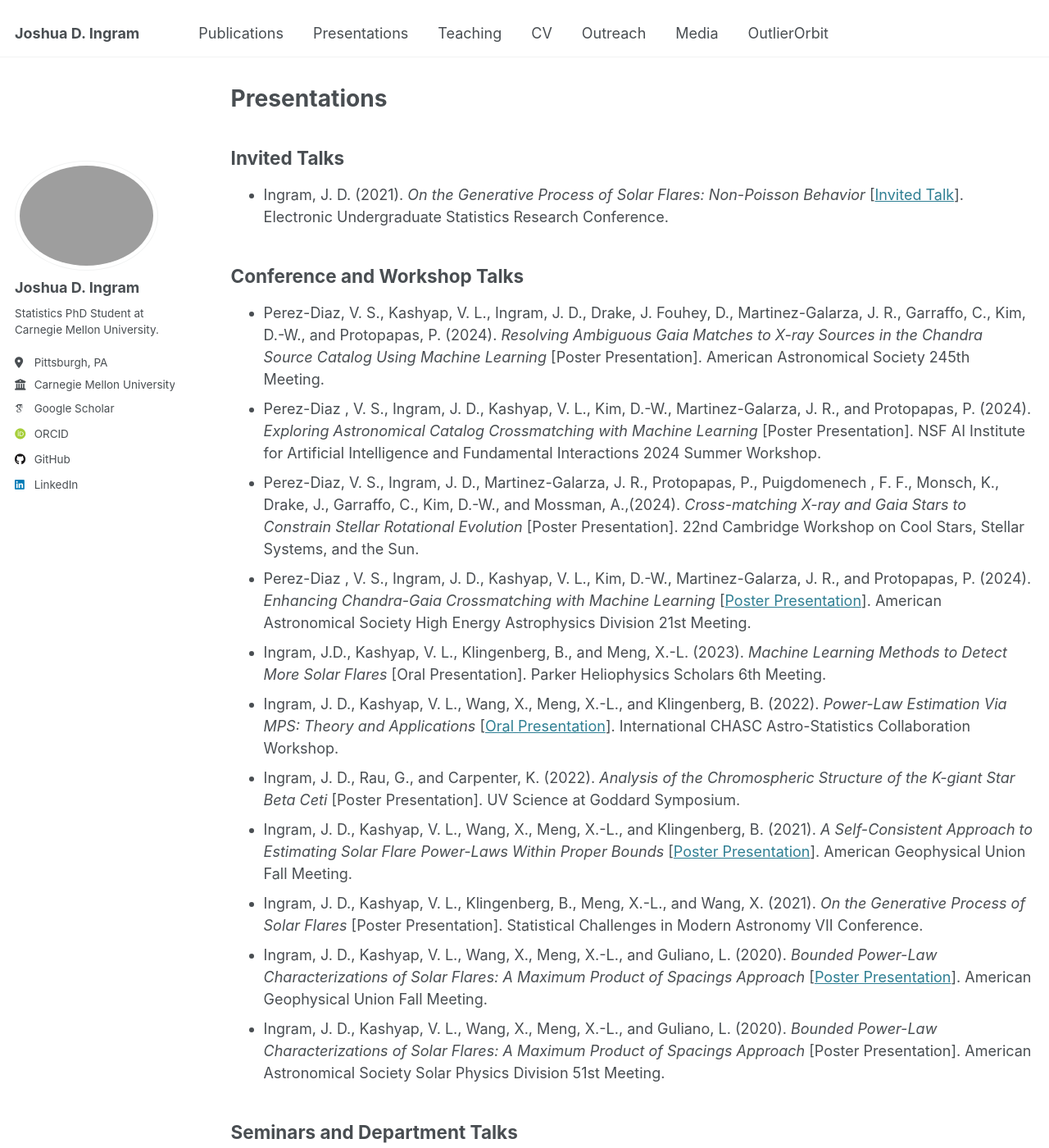
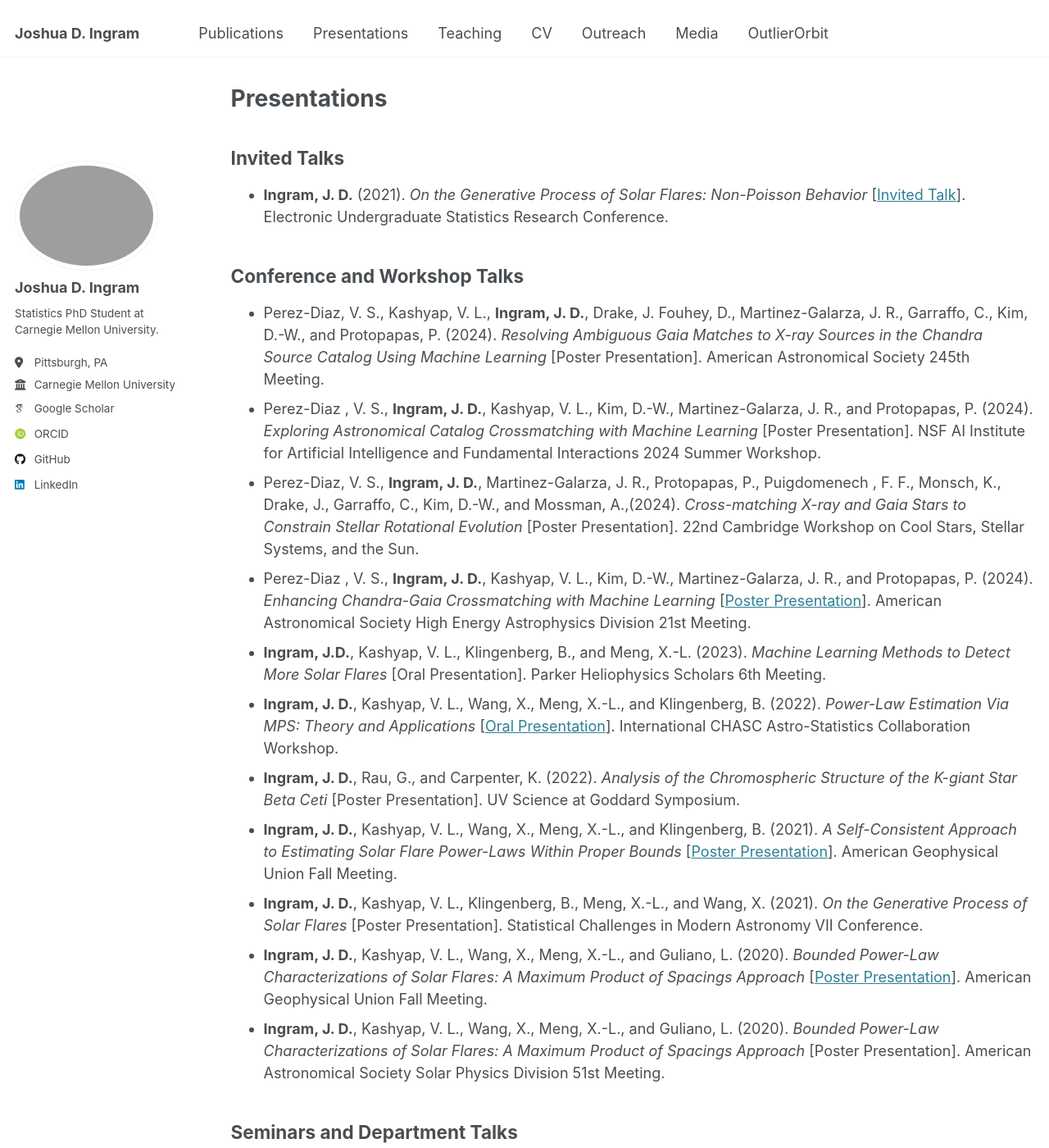
Before and after one commit to Joshuaingram/joshuaingram.github.io, a Jekyll site: the page built from _pages/presentations.md, in a window 1280 px wide and 1400 px high. Shown: the whole window at 82% size. Built offline with Jekyll 4.4.1, drawn with Linux system fonts in a browser that asks for light colours; some web fonts are replaced; some of the changed text lies outside the part shown.

Commit message:
updated bolds

```diff
--- a/_pages/presentations.md
+++ b/_pages/presentations.md
@@ -7,27 +7,27 @@ author_profile: true
 
 Invited Talks
 ------
-* Ingram, J. D. (2021). *On the Generative Process of Solar Flares: Non-Poisson Behavior* [[Invited Talk](https://www.youtube.com/watch?v=-sp93W_yTR4)]. Electronic Undergraduate Statistics Research Conference.
+* **Ingram, J. D.** (2021). *On the Generative Process of Solar Flares: Non-Poisson Behavior* [[Invited Talk](https://www.youtube.com/watch?v=-sp93W_yTR4)]. Electronic Undergraduate Statistics Research Conference.
 
 Conference and Workshop Talks
 ------
-* Perez-Diaz, V. S., Kashyap, V. L., Ingram, J. D., Drake, J. Fouhey, D., Martinez-Galarza, J. R., Garraffo, C., Kim, D.-W., and Protopapas, P. (2024). *Resolving Ambiguous Gaia Matches to X-ray Sources in the Chandra Source Catalog Using Machine Learning* [Poster Presentation]. American Astronomical Society 245th Meeting.
-* Perez-Diaz , V. S., Ingram, J. D., Kashyap, V. L., Kim, D.-W., Martinez-Galarza, J. R., and Protopapas, P. (2024). *Exploring Astronomical Catalog Crossmatching with Machine Learning* [Poster Presentation]. NSF AI Institute for Artificial Intelligence and Fundamental Interactions 2024 Summer Workshop.
-* Perez-Diaz, V. S., Ingram, J. D., Martinez-Galarza, J. R., Protopapas, P., Puigdomenech , F. F., Monsch, K., Drake, J., Garraffo, C., Kim, D.-W., and Mossman, A.,(2024). *Cross-matching X-ray and Gaia Stars to Constrain Stellar Rotational Evolution* [Poster Presentation]. 22nd Cambridge Workshop on Cool Stars, Stellar Systems, and the Sun.
-* Perez-Diaz , V. S., Ingram, J. D., Kashyap, V. L., Kim, D.-W., Martinez-Galarza, J. R., and Protopapas, P. (2024). *Enhancing Chandra-Gaia Crossmatching with Machine Learning* [[Poster Presentation](https://ui.adsabs.harvard.edu/abs/2024HEAD...2110502P/abstract)]. American Astronomical Society High Energy Astrophysics Division 21st Meeting.
-* Ingram, J.D., Kashyap, V. L., Klingenberg, B., and Meng, X.-L. (2023). *Machine Learning Methods to Detect More Solar Flares* [Oral Presentation]. Parker Heliophysics Scholars 6th Meeting.
-* Ingram, J. D., Kashyap, V. L., Wang, X., Meng, X.-L., and Klingenberg, B. (2022). *Power-Law Estimation Via MPS: Theory and Applications* [[Oral Presentation](https://hea-www.harvard.edu/AstroStat/CHASC_2122/MPS_20220802.pdf)]. International CHASC Astro-Statistics Collaboration Workshop.
-* Ingram, J. D., Rau, G., and Carpenter, K. (2022). *Analysis of the Chromospheric Structure of the K-giant Star Beta Ceti* [Poster Presentation]. UV Science at Goddard Symposium.
-* Ingram, J. D., Kashyap, V. L., Wang, X., Meng, X.-L., and Klingenberg, B. (2021). *A Self-Consistent Approach to Estimating Solar Flare Power-Laws Within Proper Bounds* [[Poster Presentation](https://ui.adsabs.harvard.edu/abs/2021AGUFMSH25E2122I/abstract)]. American Geophysical Union Fall Meeting.
-* Ingram, J. D., Kashyap, V. L., Klingenberg, B., Meng, X.-L., and Wang, X. (2021). *On the Generative Process of Solar Flares* [Poster Presentation]. Statistical Challenges in Modern Astronomy VII Conference.
-* Ingram, J. D., Kashyap, V. L., Wang, X., Meng, X.-L., and Guliano, L. (2020). *Bounded Power-Law Characterizations of Solar Flares: A Maximum Product of Spacings Approach* [[Poster Presentation](https://ui.adsabs.harvard.edu/abs/2020AGUFMSH0430005I/abstract)]. American Geophysical Union Fall Meeting.
-* Ingram, J. D., Kashyap, V. L., Wang, X., Meng, X.-L., and Guliano, L. (2020). *Bounded Power-Law Characterizations of Solar Flares: A Maximum Product of Spacings Approach* [Poster Presentation]. American Astronomical Society Solar Physics Division 51st Meeting.
+* Perez-Diaz, V. S., Kashyap, V. L., **Ingram, J. D.**, Drake, J. Fouhey, D., Martinez-Galarza, J. R., Garraffo, C., Kim, D.-W., and Protopapas, P. (2024). *Resolving Ambiguous Gaia Matches to X-ray Sources in the Chandra Source Catalog Using Machine Learning* [Poster Presentation]. American Astronomical Society 245th Meeting.
+* Perez-Diaz , V. S., **Ingram, J. D.**, Kashyap, V. L., Kim, D.-W., Martinez-Galarza, J. R., and Protopapas, P. (2024). *Exploring Astronomical Catalog Crossmatching with Machine Learning* [Poster Presentation]. NSF AI Institute for Artificial Intelligence and Fundamental Interactions 2024 Summer Workshop.
+* Perez-Diaz, V. S., **Ingram, J. D.**, Martinez-Galarza, J. R., Protopapas, P., Puigdomenech , F. F., Monsch, K., Drake, J., Garraffo, C., Kim, D.-W., and Mossman, A.,(2024). *Cross-matching X-ray and Gaia Stars to Constrain Stellar Rotational Evolution* [Poster Presentation]. 22nd Cambridge Workshop on Cool Stars, Stellar Systems, and the Sun.
+* Perez-Diaz , V. S., **Ingram, J. D.**, Kashyap, V. L., Kim, D.-W., Martinez-Galarza, J. R., and Protopapas, P. (2024). *Enhancing Chandra-Gaia Crossmatching with Machine Learning* [[Poster Presentation](https://ui.adsabs.harvard.edu/abs/2024HEAD...2110502P/abstract)]. American Astronomical Society High Energy Astrophysics Division 21st Meeting.
+* **Ingram, J.D.**, Kashyap, V. L., Klingenberg, B., and Meng, X.-L. (2023). *Machine Learning Methods to Detect More Solar Flares* [Oral Presentation]. Parker Heliophysics Scholars 6th Meeting.
+* **Ingram, J. D.**, Kashyap, V. L., Wang, X., Meng, X.-L., and Klingenberg, B. (2022). *Power-Law Estimation Via MPS: Theory and Applications* [[Oral Presentation](https://hea-www.harvard.edu/AstroStat/CHASC_2122/MPS_20220802.pdf)]. International CHASC Astro-Statistics Collaboration Workshop.
+* **Ingram, J. D.**, Rau, G., and Carpenter, K. (2022). *Analysis of the Chromospheric Structure of the K-giant Star Beta Ceti* [Poster Presentation]. UV Science at Goddard Symposium.
+* **Ingram, J. D.**, Kashyap, V. L., Wang, X., Meng, X.-L., and Klingenberg, B. (2021). *A Self-Consistent Approach to Estimating Solar Flare Power-Laws Within Proper Bounds* [[Poster Presentation](https://ui.adsabs.harvard.edu/abs/2021AGUFMSH25E2122I/abstract)]. American Geophysical Union Fall Meeting.
+* **Ingram, J. D.**, Kashyap, V. L., Klingenberg, B., Meng, X.-L., and Wang, X. (2021). *On the Generative Process of Solar Flares* [Poster Presentation]. Statistical Challenges in Modern Astronomy VII Conference.
+* **Ingram, J. D.**, Kashyap, V. L., Wang, X., Meng, X.-L., and Guliano, L. (2020). *Bounded Power-Law Characterizations of Solar Flares: A Maximum Product of Spacings Approach* [[Poster Presentation](https://ui.adsabs.harvard.edu/abs/2020AGUFMSH0430005I/abstract)]. American Geophysical Union Fall Meeting.
+* **Ingram, J. D.**, Kashyap, V. L., Wang, X., Meng, X.-L., and Guliano, L. (2020). *Bounded Power-Law Characterizations of Solar Flares: A Maximum Product of Spacings Approach* [Poster Presentation]. American Astronomical Society Solar Physics Division 51st Meeting.
 
 Seminars and Department Talks
 ------
-* Ingram, J. D. (2022). *Securing and Maximizing Internships* [Oral Presentation]. New College of Florida Data Science Seminar.
-* Ingram, J. D. (2022). *Astrostatistics: A Case for Better Statistical Literacy* [Oral Presentation]. Center for Astrophysics NSF REU Programs.
-* Ingram, J. D. (2022). *Building Your Confidence in the Sampling Distribution* [Oral Presentation]. New College of Florida Mathematics Seminar.
-* Ingram, J. D. (2021). *The Bayesian Approach to Modeling the World* [Oral Presentation]. New College of Florida Mathematics Seminar.
-* Ingram, J. D. (2020). *Bounded Power-Law Characterizations of Solar Flares: A Maximum Product of Spacings Approach* [[Oral Presentation](https://zenodo.org/records/4122268)]. NSF-SAO Solar REU Seminar.
-* Ingram, J. D. (2020). *Power-Law Characterizations of Solar Flares* [Oral Presentation]. International CHASC Astro-Statistics Collaboration Seminar.
+* **Ingram, J. D.** (2022). *Securing and Maximizing Internships* [Oral Presentation]. New College of Florida Data Science Seminar.
+* **Ingram, J. D.** (2022). *Astrostatistics: A Case for Better Statistical Literacy* [Oral Presentation]. Center for Astrophysics NSF REU Programs.
+* **Ingram, J. D.** (2022). *Building Your Confidence in the Sampling Distribution* [Oral Presentation]. New College of Florida Mathematics Seminar.
+* **Ingram, J. D.** (2021). *The Bayesian Approach to Modeling the World* [Oral Presentation]. New College of Florida Mathematics Seminar.
+* **Ingram, J. D.** (2020). *Bounded Power-Law Characterizations of Solar Flares: A Maximum Product of Spacings Approach* [[Oral Presentation](https://zenodo.org/records/4122268)]. NSF-SAO Solar REU Seminar.
+* **Ingram, J. D.** (2020). *Power-Law Characterizations of Solar Flares* [Oral Presentation]. International CHASC Astro-Statistics Collaboration Seminar.
```
Also changed, not shown: _pages/media.md (+1 -1 lines), _pages/publications.md (+1 -1 lines).
